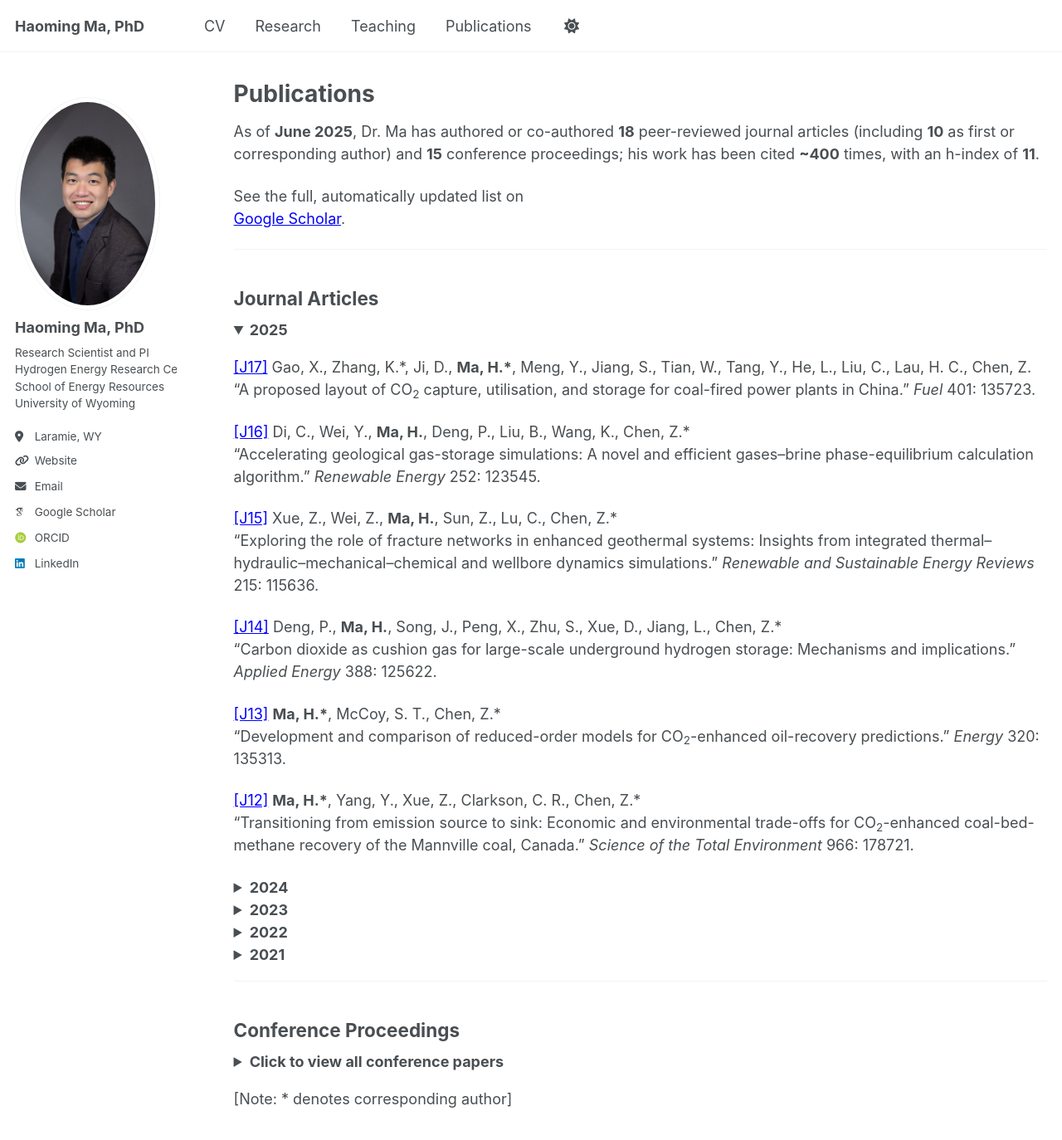
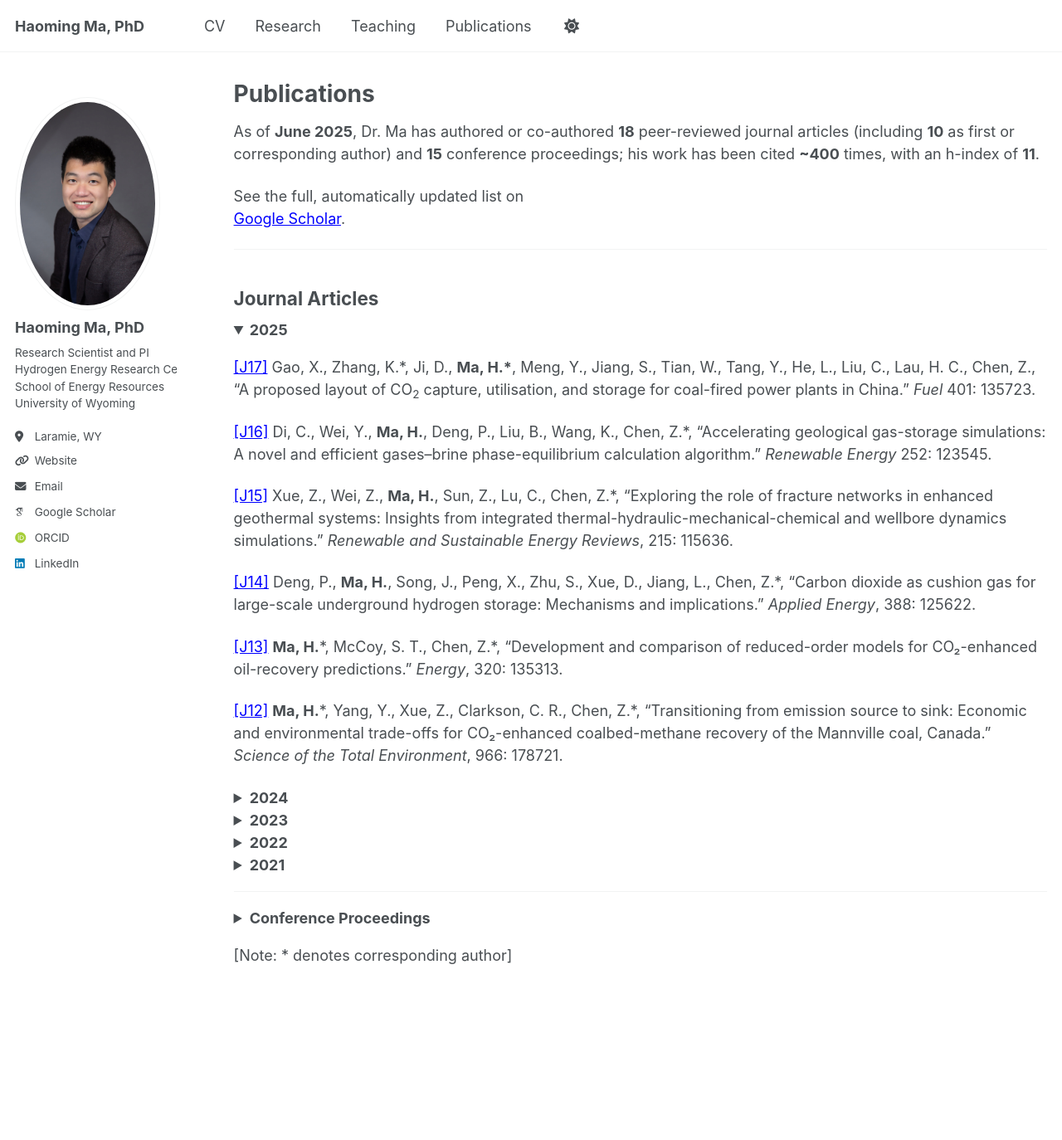
Before and after one commit to haoming-ma/haoming-ma.github.io, a Jekyll site: the page built from _pages/publications.md, in a window 1280 px wide and 1400 px high. Shown: the top 1374 px of the window at 83% size. Built offline with Jekyll 4.4.1, drawn with Linux system fonts in a browser that asks for light colours; some web fonts are replaced; part of the change alters nothing that is shown.

Commit message:
Update publications.md

```diff
--- a/_pages/publications.md
+++ b/_pages/publications.md
@@ -19,133 +19,174 @@ See the full, automatically updated list on
 
 <p>
   <a href="{{ '/files/J17.pdf' | relative_url }}" target="_blank" rel="noopener">[J17]</a>
-  Gao, X., Zhang, K.*, Ji, D., <strong>Ma, H.*</strong>, Meng, Y., Jiang, S., Tian, W., Tang, Y., He, L., Liu, C., Lau, H. C., Chen, Z.<br>
+  Gao, X., Zhang, K.*, Ji, D., <strong>Ma, H.*</strong>, Meng, Y., Jiang, S., Tian, W., Tang, Y., He, L., Liu, C., Lau, H. C., Chen, Z.,
   “A proposed layout of CO<sub>2</sub> capture, utilisation, and storage for coal-fired power plants in China.” <em>Fuel</em> 401: 135723.
 </p>
 
 <p>
   <a href="{{ '/files/J16.pdf' | relative_url }}" target="_blank" rel="noopener">[J16]</a>
-  Di, C., Wei, Y., <strong>Ma, H.</strong>, Deng, P., Liu, B., Wang, K., Chen, Z.*<br>
+  Di, C., Wei, Y., <strong>Ma, H.</strong>, Deng, P., Liu, B., Wang, K., Chen, Z.*,
   “Accelerating geological gas-storage simulations: A novel and efficient gases–brine phase-equilibrium calculation algorithm.” <em>Renewable Energy</em> 252: 123545.
 </p>
 
 <p>
-  <a href="{{ '/files/J15.pdf' | relative_url }}" target="_blank" rel="noopener">[J15]</a>
-  Xue, Z., Wei, Z., <strong>Ma, H.</strong>, Sun, Z., Lu, C., Chen, Z.*<br>
-  “Exploring the role of fracture networks in enhanced geothermal systems: Insights from integrated thermal–hydraulic–mechanical–chemical and wellbore dynamics simulations.” <em>Renewable and Sustainable Energy Reviews</em> 215: 115636.
-</p>
+    <a href="{{ '/files/J15.pdf' | relative_url }}"
+       target="_blank" rel="noopener">[J15]</a>
+    Xue, Z., Wei, Z., <strong>Ma, H.</strong>, Sun, Z., Lu, C., Chen, Z.*,
+    “Exploring the role of fracture networks in enhanced geothermal systems: Insights from integrated thermal-hydraulic-mechanical-chemical and wellbore dynamics simulations.” <em>Renewable and Sustainable Energy Reviews</em>, 215: 115636.
+  </p>
 
-<p>
-  <a href="{{ '/files/J14.pdf' | relative_url }}" target="_blank" rel="noopener">[J14]</a>
-  Deng, P., <strong>Ma, H.</strong>, Song, J., Peng, X., Zhu, S., Xue, D., Jiang, L., Chen, Z.*<br>
-  “Carbon dioxide as cushion gas for large-scale underground hydrogen storage: Mechanisms and implications.” <em>Applied Energy</em> 388: 125622.
-</p>
+  <p>
+    <a href="{{ '/files/J14.pdf' | relative_url }}"
+       target="_blank" rel="noopener">[J14]</a>
+    Deng, P., <strong>Ma, H.</strong>, Song, J., Peng, X., Zhu, S., Xue, D., Jiang, L., Chen, Z.*,
+    “Carbon dioxide as cushion gas for large-scale underground hydrogen storage: Mechanisms and implications.” <em>Applied Energy</em>, 388: 125622.
+  </p>
 
-<p>
-  <a href="{{ '/files/J13.pdf' | relative_url }}" target="_blank" rel="noopener">[J13]</a>
-  <strong>Ma, H.*</strong>, McCoy, S. T., Chen, Z.*<br>
-  “Development and comparison of reduced-order models for CO<sub>2</sub>-enhanced oil-recovery predictions.” <em>Energy</em> 320: 135313.
-</p>
+  <p>
+    <a href="{{ '/files/J13.pdf' | relative_url }}"
+       target="_blank" rel="noopener">[J13]</a>
+    <strong>Ma, H.</strong>*, McCoy, S. T., Chen, Z.*,
+    “Development and comparison of reduced-order models for CO₂-enhanced oil-recovery predictions.” <em>Energy</em>, 320: 135313.
+  </p>
 
-<p>
-  <a href="{{ '/files/J12.pdf' | relative_url }}" target="_blank" rel="noopener">[J12]</a>
-  <strong>Ma, H.*</strong>, Yang, Y., Xue, Z., Clarkson, C. R., Chen, Z.*<br>
-  “Transitioning from emission source to sink: Economic and environmental trade-offs for CO<sub>2</sub>-enhanced coal-bed-methane recovery of the Mannville coal, Canada.” <em>Science of the Total Environment</em> 966: 178721.
-</p>
+  <p>
+    <a href="{{ '/files/J12.pdf' | relative_url }}"
+       target="_blank" rel="noopener">[J12]</a>
+    <strong>Ma, H.</strong>*, Yang, Y., Xue, Z., Clarkson, C. R., Chen, Z.*,
+    “Transitioning from emission source to sink: Economic and environmental trade-offs for CO₂-enhanced coalbed-methane recovery of the Mannville coal, Canada.” <em>Science of the Total Environment</em>, 966: 178721.
+  </p>
 </details>
 
 <details class="pub-year">
-<summary><strong>2024</strong></summary>
+  <summary><strong>2024</strong></summary>
 
-<p><a href="{{ '/files/J11.pdf' | relative_url }}" target="_blank" rel="noopener">[J11]</a> Xue, Z., Zhang, Y., <strong>Ma, H.*</strong> … Chen, Z.* “A combined neural-network forecasting approach for CO<sub>2</sub>-enhanced shale-gas recovery.” <em>SPE Journal</em> 29 (08): 4459-4470.</p>
+  <p>
+    <a href="{{ '/files/J11.pdf' | relative_url }}"
+       target="_blank" rel="noopener">[J11]</a>
+    Xue, Z., Zhang, Y., <strong>Ma, H.</strong>*, Lu, Y., Zhang, K., Wei, Y., Wang, M., Wu, W., Chai, M., Sun, Z., Chen, Z.*,
+    “A combined neural-network forecasting approach for CO₂-enhanced shale-gas recovery.” <em>SPE Journal</em>, 29 (08): 4459–4470. SPE-219774-PA.
+  </p>
 
-<p><a href="{{ '/files/J10.pdf' | relative_url }}" target="_blank" rel="noopener">[J10]</a> Xue, Z., <strong>Ma, H.*</strong> … Chen, Z.* “Technical analysis of a novel economically mixed CO<sub>2</sub>–water enhanced-geothermal system.” <em>Journal of Cleaner Production</em> 448: 141749.</p>
+  <p>
+    <a href="{{ '/files/J10.pdf' | relative_url }}"
+       target="_blank" rel="noopener">[J10]</a>
+    Xue, Z., <strong>Ma, H.</strong>*, Sun, Z., Lu, C., Chen, Z.*,
+    “Technical analysis of a novel economically mixed CO₂–water enhanced-geothermal system.” <em>Journal of Cleaner Production</em>, 448: 141749.
+  </p>
 
-<p><a href="{{ '/files/J9.pdf' | relative_url }}" target="_blank" rel="noopener">[J9]</a> Xue, Z., <strong>Ma, H.</strong> … Chen, Z.* “Integrated technological and economic feasibility comparisons of enhanced-geothermal systems associated with carbon storage.” <em>Applied Energy</em> 359: 122757.</p>
+  <p>
+    <a href="{{ '/files/J9.pdf' | relative_url }}"
+       target="_blank" rel="noopener">[J9]</a>
+    Xue, Z., <strong>Ma, H.</strong>, Wei, Y., Wu, W., Sun, Z., Chai, M., Zhang, C., Chen, Z.*,
+    “Integrated technological and economic feasibility comparisons of enhanced-geothermal systems associated with carbon storage.” <em>Applied Energy</em>, 359: 122757.
+  </p>
 
-<p><a href="{{ '/files/J8.pdf' | relative_url }}" target="_blank" rel="noopener">[J8]</a> Yang, Y., Liu, S.*, <strong>Ma, H.</strong> “Impact of unrecovered gas reserve on methane emissions from abandoned shale-gas wells.” <em>Science of the Total Environment</em> 913: 169750.</p>
+  <p>
+    <a href="{{ '/files/J8.pdf' | relative_url }}"
+       target="_blank" rel="noopener">[J8]</a>
+    Yang, Y., Liu, S.*, <strong>Ma, H.</strong>,
+    “Impact of unrecovered gas reserve on methane emissions from abandoned shale-gas wells.” <em>Science of the Total Environment</em>, 913: 169750.
+  </p>
 </details>
 
 <details class="pub-year">
-<summary><strong>2023</strong></summary>
+  <summary><strong>2023</strong></summary>
 
-<p><a href="{{ '/files/J7.pdf' | relative_url }}" target="_blank" rel="noopener">[J7]</a> Deng, P., Chen, Z.* … <strong>Ma, H.</strong> “Optimized lower-pressure limit for condensate underground-gas storage using a dynamic pseudo-component model.” <em>Energy</em> 285: 129505.</p>
+  <p>
+    <a href="{{ '/files/J7.pdf' | relative_url }}"
+       target="_blank" rel="noopener">[J7]</a>
+    Deng, P., Chen, Z.*, Peng, X., Wang, J., Zhu, S., <strong>Ma, H.</strong>, Wu, Z.,
+    “Optimized lower-pressure limit for condensate underground-gas storage using a dynamic pseudo-component model.” <em>Energy</em>, 285: 129505.
+  </p>
 
-<p><a href="{{ '/files/J6.pdf' | relative_url }}" target="_blank" rel="noopener">[J6]</a> Xue, Z., <strong>Ma, H.</strong> … Chen, Z.* “Comparative data-driven EGS forecasting models: Qiabuqia field, China.” <em>Energy</em> 280: 128255.</p>
+  <p>
+    <a href="{{ '/files/J6.pdf' | relative_url }}"
+       target="_blank" rel="noopener">[J6]</a>
+    Xue, Z., Zhang, K., Zhang, C., <strong>Ma, H.</strong>, Chen, Z.*,
+    “Comparative data-driven enhanced-geothermal-systems forecasting models: A case study of the Qiabuqia field, China.” <em>Energy</em>, 280: 128255.
+  </p>
 
-<p><a href="{{ '/files/J5.pdf' | relative_url }}" target="_blank" rel="noopener">[J5]</a> Xue, Z., Yao, S., <strong>Ma, H.</strong> … Chen, Z.* “Thermo-economic optimisation of an EGS via machine-learning and differential-evolution algorithms.” <em>Fuel</em> 340: 127569.</p>
+  <p>
+    <a href="{{ '/files/J5.pdf' | relative_url }}"
+       target="_blank" rel="noopener">[J5]</a>
+    Xue, Z., Yao, S., <strong>Ma, H.</strong>, Zhang, C., Zhang, K., Chen, Z.*,
+    “Thermo-economic optimization of an enhanced-geothermal system based on machine-learning and differential-evolution algorithms.” <em>Fuel</em>, 340: 127569.
+  </p>
 
-<p><a href="{{ '/files/J4.pdf' | relative_url }}" target="_blank" rel="noopener">[J4]</a> <strong>Ma, H.</strong> … Chen, Z.* “A systematic review of the hydrogen supply chain in the energy transition.” <em>Frontiers in Energy</em> 17: 102-122.</p>
+  <p>
+    <a href="{{ '/files/J4.pdf' | relative_url }}"
+       target="_blank" rel="noopener">[J4]</a>
+    <strong>Ma, H.</strong>, Sun, Z., Xue, Z., Zhang, C., Chen, Z.*,
+    “A systematic review of the hydrogen supply chain in the energy transition.” <em>Frontiers in Energy</em>, 17: 102–122.
+  </p>
 </details>
 
 <details class="pub-year">
-<summary><strong>2022</strong></summary>
+  <summary><strong>2022</strong></summary>
 
-<p><a href="{{ '/files/J3.pdf' | relative_url }}" target="_blank" rel="noopener">[J3]</a> <strong>Ma, H.</strong> … Chen, Z.* “Optimised schemes of enhanced shale-gas recovery by CO<sub>2</sub>–N<sub>2</sub> mixtures with CO<sub>2</sub> sequestration.” <em>Energy Conversion & Management</em> 268: 116062.</p>
+  <p>
+    <a href="{{ '/files/J3.pdf' | relative_url }}"
+       target="_blank" rel="noopener">[J3]</a>
+    <strong>Ma, H.</strong>, Yang, Y.*, Zhang, Y., Li, Z., Zhang, K., Xue, Z., Zhan, J., Chen, Z.*,
+    “Optimized schemes of enhanced shale-gas recovery by CO₂–N₂ mixtures associated with CO₂ sequestration.” <em>Energy Conversion and Management</em>, 268: 116062.
+  </p>
 
-<p><a href="{{ '/files/J2.pdf' | relative_url }}" target="_blank" rel="noopener">[J2]</a> <strong>Ma, H.</strong>, Yang, Y.*, Chen, Z.* “Numerical simulation of bitumen recovery via supercritical-water injection with in-situ upgrading.” <em>Fuel</em> 313: 122708.</p>
+  <p>
+    <a href="{{ '/files/J2.pdf' | relative_url }}"
+       target="_blank" rel="noopener">[J2]</a>
+    <strong>Ma, H.</strong>, Yang, Y.*, Chen, Z.*,
+    “Numerical simulation of bitumen recovery via supercritical-water injection with in-situ upgrading.” <em>Fuel</em>, 313: 122708.
+  </p>
 </details>
 
 <details class="pub-year">
-<summary><strong>2021</strong></summary>
+  <summary><strong>2021</strong></summary>
 
-<p><a href="{{ '/files/J1.pdf' | relative_url }}" target="_blank" rel="noopener">[J1]</a> <strong>Ma, H.</strong> … Chen, Z.* “Outlook for the coal industry and new coal-production technologies.” <em>Advances in Geo-Energy Research</em> 5 (2): 119-120.</p>
+  <p>
+    <a href="{{ '/files/J1.pdf' | relative_url }}"
+       target="_blank" rel="noopener">[J1]</a>
+    <strong>Ma, H.</strong>, Chen, S., Xue, D., Chen, Y., Chen, Z.*,
+    “Outlook for the coal industry and new coal-production technologies.” <em>Advances in Geo-Energy Research</em>, 5 (2): 119-120.
+  </p>
 </details>
 
 
 
 ---
 
-## Conference Proceedings
+<details>
+  <summary><strong>Conference Proceedings</strong></summary>
 
-<details>
-  <summary><strong>Click to view all conference papers</strong></summary>
+  <p><strong>[C15]</strong> <strong>Ma, H.</strong>, Zhu, Y., Long, W., Masnadi, M., Heath, G., Balcombe, P., Ravikumar, A. P. <strong>(2025)</strong> Measurement-informed, geospatial life-cycle GHG emissions of global liquefied-natural-gas supply chains. ACS Spring 2025, San Diego, CA, USA, Mar 23-27.</p>
 
-  <p><strong>[C15]</strong> <strong>Ma, H.</strong>, Zhu, Y., Long, W., Masnadi, M., Heath, G., Balcombe, P., Ravikumar, A. P. <strong>(2025)</strong><br>
-  Measurement-informed, geospatial life-cycle GHG emissions of global liquefied-natural-gas supply chains. ACS Spring 2025, San Diego, CA, USA, March 23-27.</p>
+  <p><strong>[C14]</strong> Xue, Z., <strong>Ma, H.</strong>, Chen, Z. <strong>(2024)</strong> Combining geothermal-energy recovery and carbon sequestration in EGS using different working fluids. AGU 24, Washington, D.C., USA, Dec 9-13.</p>
 
-  <p><strong>[C14]</strong> Xue, Z., <strong>Ma, H.</strong>, Chen, Z. <strong>(2024)</strong><br>
-  Combining geothermal energy recovery and carbon sequestration in EGS using different working fluids. American Geophysical Union Annual Meeting (AGU 24), Washington, D.C., USA, December 9-13.</p>
+  <p><strong>[C13]</strong> <strong>Ma, H.</strong>, Xue, Z., Yang, Y., Chen, Z. <strong>(2024)</strong> System assessment of CO<sub>2</sub>-enhanced coal-bed-methane production in Mannville, Canada. AGU 24, Washington, D.C., USA, Dec 9-13.</p>
 
-  <p><strong>[C13]</strong> <strong>Ma, H.</strong>, Xue, Z., Yang, Y., Chen, Z. <strong>(2024)</strong><br>
-  System assessment of CO<sub>2</sub>-enhanced coal-bed-methane production in Mannville, Canada. AGU 24, Washington, D.C., USA, December 9-13.</p>
+  <p><strong>[C12]</strong> <strong>Ma, H.</strong>, Tullos, E., Lyon, D., Gupta, S., Ravikumar, A. P. <strong>(2024)</strong> Discrepancy in intermittency-accounting methods of methane emissions from aerial surveys of oil and gas facilities. AGU 24, Washington, D.C., USA, Dec 9-13.</p>
 
-  <p><strong>[C12]</strong> <strong>Ma, H.</strong>, Tullos, E., Lyon, D., Gupta, S., Ravikumar, A. P. <strong>(2024)</strong><br>
-  Discrepancy in intermittency-accounting methods of methane emissions from aerial surveys of oil and gas facilities. AGU 24, Washington, D.C., USA, December 9-13.</p>
+  <p><strong>[C11]</strong> <strong>Ma, H.</strong>, Xue, Z., Yang, Y., Chen, Z. <strong>(2024)</strong> Environmental cost of large-scale underground hydrogen storage in saline aquifers. AGU 24, Washington, D.C., USA, Dec 9-13.</p>
 
-  <p><strong>[C11]</strong> <strong>Ma, H.</strong>, Xue, Z., Yang, Y., Chen, Z. <strong>(2024)</strong><br>
-  Environmental cost of large-scale underground hydrogen storage in saline aquifers. AGU 24, Washington, D.C., USA, December 9-13.</p>
+  <p><strong>[C10]</strong> <strong>Ma, H.</strong>, Zhu, Y., Long, W., Masnadi, M., Heath, G., Balcombe, P., Ravikumar, A. P. <strong>(2024)</strong> Measurement-informed, geospatial life-cycle GHG emissions of global LNG supply chains. Energy Emissions Modeling &amp; Data Lab 2024 Annual Event, Austin, TX, USA, Oct 22-23.</p>
 
-  <p><strong>[C10]</strong> <strong>Ma, H.</strong>, Zhu, Y., Long, W., Masnadi, M., Heath, G., Balcombe, P., Ravikumar, A. P. <strong>(2024)</strong><br>
-  Measurement-informed, geospatial life-cycle GHG emissions of global LNG supply chains. Energy Emissions Modeling &amp; Data Lab 2024 Annual Event, Austin, TX, USA, October 22-23.</p>
+  <p><strong>[C9]</strong> <strong>Ma, H.</strong>, Chen, Z., McCoy, S. T. <strong>(2024)</strong> Motivating CO<sub>2</sub>-EOR to geologic carbon storage via integrated techno-economic and life-cycle assessments. GHGT-17, Calgary, Canada, Oct 20-24.</p>
 
-  <p><strong>[C9]</strong> <strong>Ma, H.</strong>, Chen, Z., McCoy, S. T. <strong>(2024)</strong><br>
-  Motivating CO<sub>2</sub>-EOR to geologic carbon storage via integrated techno-economic and life-cycle assessments. 17th International Conference on Greenhouse Gas Control Technologies (GHGT-17), Calgary, Canada, October 20-24.</p>
+  <p><strong>[C8]</strong> <strong>Ma, H.</strong>, An, K., Nabil, S. K., Kibria, M. G., McCoy, S. T. <strong>(2024)</strong> Uncertainty analysis of CO<sub>2</sub>-ethanol-synthetic aviation-fuel pathways. GHGT-17, Calgary, Canada, Oct 20-24.</p>
 
-  <p><strong>[C8]</strong> <strong>Ma, H.</strong>, An, K., Nabil, S. K., Kibria, M. G., McCoy, S. T. <strong>(2024)</strong><br>
-  Uncertainty analysis of CO<sub>2</sub>-ethanol-synthetic aviation-fuel pathways. GHGT-17, Calgary, Canada, October 20-24.</p>
+  <p><strong>[C7]</strong> Xue, Z., <strong>Ma, H.</strong>, Chen, Z. <strong>(2024)</strong> Integration of geothermal-energy recovery and carbon sequestration in an EGS by CO<sub>2</sub>-water mixtures. SPE Western Regional Meeting, Palo Alto, CA, USA, Apr 16-18.</p>
 
-  <p><strong>[C7]</strong> Xue, Z., <strong>Ma, H.</strong>, Chen, Z. <strong>(2024)</strong><br>
-  Integration of geothermal-energy recovery and carbon sequestration in an EGS by CO<sub>2</sub>-water mixtures. SPE Western Regional Meeting, Palo Alto, CA, USA, April 16-18.</p>
+  <p><strong>[C6]</strong> <strong>Ma, H.</strong>, Yang, Y., Xue, Z., Chen, Z. <strong>(2023)</strong> Techno-economic feasibility of CO<sub>2</sub> storage associated with enhanced coal-bed-methane production: Mannville coal case study. CSChE 2023, Calgary, Canada, Oct 29 – Nov 1.</p>
 
-  <p><strong>[C6]</strong> <strong>Ma, H.</strong>, Yang, Y., Xue, Z., Chen, Z. <strong>(2023)</strong><br>
-  Techno-economic feasibility of CO<sub>2</sub> storage associated with enhanced coal-bed-methane production: Mannville coal case study. CSChE 2023, Calgary, Canada, Oct 29 – Nov 1.</p>
+  <p><strong>[C5]</strong> Song, Y., Song, Z., Meng, Y., <strong>Ma, H.</strong>, Chen, Z., Zhang, Y., Zhang, L., Feng, D. <strong>(2023)</strong> Effect of CO<sub>2</sub> dissolution on fluid flow and phase behaviour in oil-water systems in shale reservoirs. URTeC, Denver, CO, USA, Jun 13-15.</p>
 
-  <p><strong>[C5]</strong> Song, Y., Song, Z., Meng, Y., <strong>Ma, H.</strong>, Chen, Z., Zhang, Y., Zhang, L., Feng, D. <strong>(2023)</strong><br>
-  Effect of CO<sub>2</sub> dissolution on fluid flow and phase behaviour in oil-water systems in shale reservoirs. URTeC, Denver, CO, USA, June 13-15.</p>
+  <p><strong>[C4]</strong> <strong>Ma, H.</strong>, Yang, Y., Xue, Z., Chen, Z.* <strong>(2023)</strong> Comparative machine-learning frameworks for forecasting CO<sub>2</sub>/CH<sub>4</sub> competitive adsorption ratio in shale. SPE Western Regional Meeting, Anchorage, AK, USA, May 22-25.</p>
 
-  <p><strong>[C4]</strong> <strong>Ma, H.</strong>, Yang, Y., Xue, Z., Chen, Z.* <strong>(2023)</strong><br>
-  Comparative machine-learning frameworks for forecasting CO<sub>2</sub>/CH<sub>4</sub> competitive adsorption ratio in shale. SPE Western Regional Meeting, Anchorage, AK, USA, May 22-25.</p>
+  <p><strong>[C3]</strong> Xue, Z., <strong>Ma, H.</strong>, Chen, Z.* <strong>(2023)</strong> Numerical investigation of energy production from an enhanced geothermal system associated with CO<sub>2</sub> sequestration. SPE Western Regional Meeting, Anchorage, AK, USA, May 22-25.</p>
 
-  <p><strong>[C3]</strong> Xue, Z., <strong>Ma, H.</strong>, Chen, Z.* <strong>(2023)</strong><br>
-  Numerical investigation of energy production from an enhanced geothermal system associated with CO<sub>2</sub> sequestration. SPE Western Regional Meeting, Anchorage, AK, USA, May 22-25.</p>
+  <p><strong>[C2]</strong> <strong>Ma, H.</strong>, McCoy, S. T.*, Chen, Z.* <strong>(2022)</strong> Economic and engineering co-optimization of CO<sub>2</sub> storage and oil recovery. GHGT-16, Lyon, France, Oct 23-27.</p>
 
-  <p><strong>[C2]</strong> <strong>Ma, H.</strong>, McCoy, S. T.*, Chen, Z.* <strong>(2022)</strong><br>
-  Economic and engineering co-optimization of CO<sub>2</sub> storage and oil recovery. GHGT-16, Lyon, France, Oct 23-27.</p>
-
-  <p><strong>[C1]</strong> Liu, H.*, Cui, L., Liu, Z., Zhou, C., Yao, M., <strong>Ma, H.</strong>, Liu, Q. <strong>(2022)</strong><br>
-  Machine-learning optimisation of well-stimulation design in heterogeneous naturally fractured tight reservoirs. SPE Canadian Energy Technology Conference, Calgary, Canada, Mar 16-17.</p>
-
+  <p><strong>[C1]</strong> Liu, H.*, Cui, L., Liu, Z., Zhou, C., Yao, M., <strong>Ma, H.</strong>, Liu, Q. <strong>(2022)</strong> Machine-learning optimisation of well-stimulation design in heterogeneous naturally fractured tight reservoirs. SPE Canadian Energy Technology Conference, Calgary, Canada, Mar 16-17.</p>
 </details>
 
 [Note: * denotes corresponding author]
```
